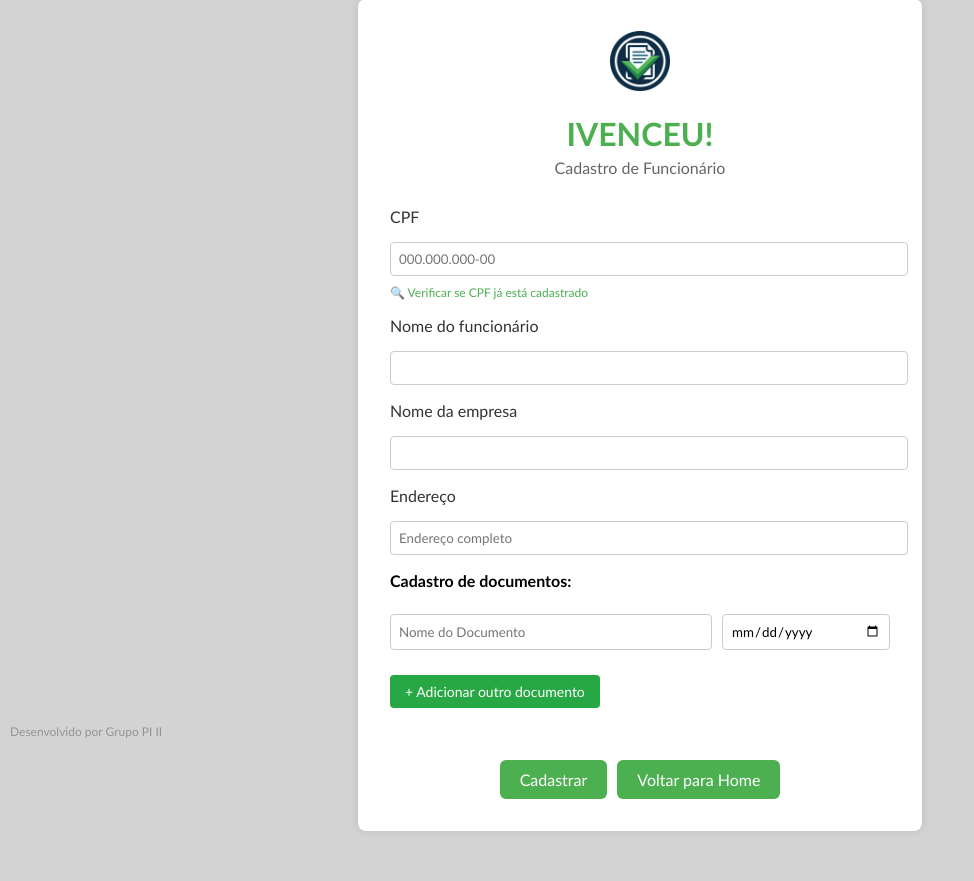
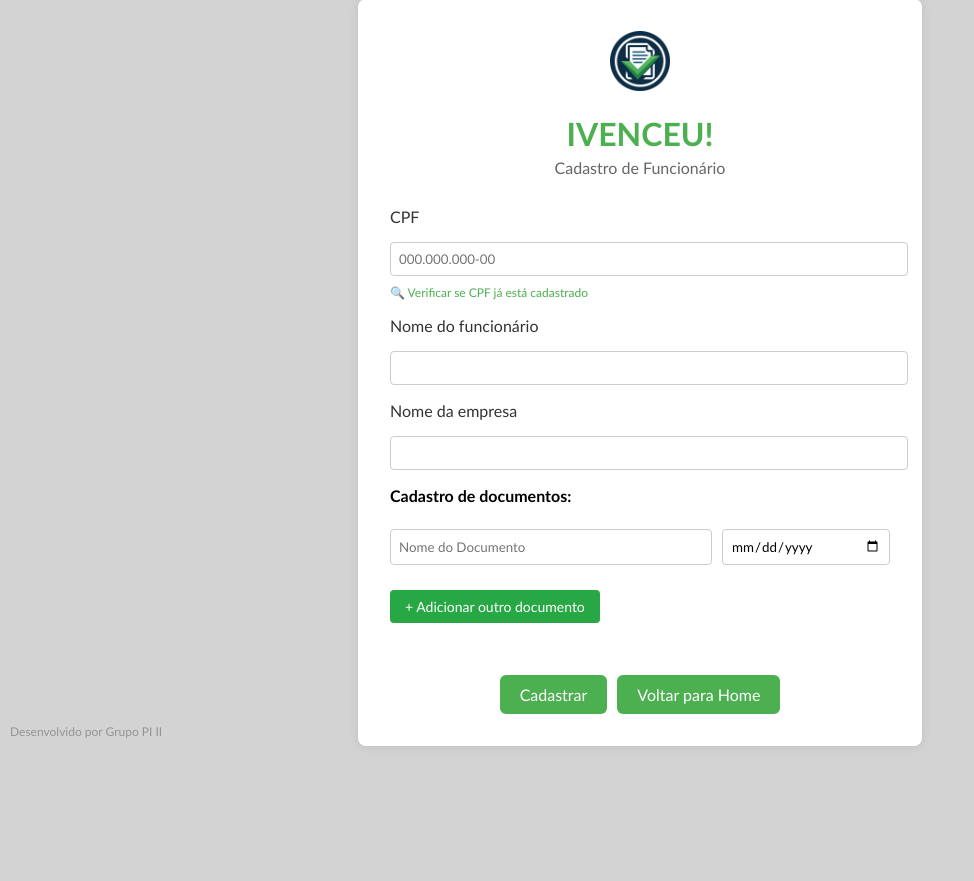
Before and after one commit to DanielePerse/univesp-project, a Flask app: page /cadastro in a window 1280 px wide. Shown: the part 51-932 px from the top of the page, without its empty margins (0-974 px from the left). After the commit the page ends 797 px from the top, so only its background shows below. Run offline with Flask 3, Linux system fonts and the light colour scheme.

Commit message:
fix: remove enmdereco do formmulario, pois nao temos implementacao no backend

```diff
--- a/app/templates/cadastro.html
+++ b/app/templates/cadastro.html
@@ -36,10 +36,6 @@
         <input type="text" id="company_name" required class="input_register" />
       </div>
 
-      <div class="form-group">
-        <label for="address">Endereço</label>
-        <input type="text" id="address" required class="input_register" placeholder="Endereço completo" />
-      </div>
 
       <div id="documents-container">
         <p><strong>Cadastro de documentos:</strong></p>
@@ -95,7 +91,6 @@
       const cpf = document.getElementById('cpf').value;
       const employee_name = document.getElementById('employee_name').value;
       const company_name = document.getElementById('company_name').value;
-      const address = document.getElementById('address').value;
       const token = localStorage.getItem('token');
 
       const documents = Array.from(document.querySelectorAll('.document-entry')).map(entry => {
@@ -108,7 +103,6 @@
         cpf,
         employee_name,
         company_name,
-        address,
         documents
       };
 
```
